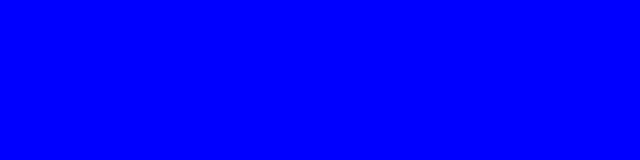
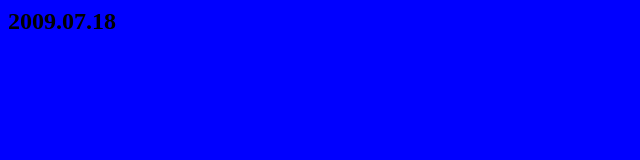
Before and after one commit to turcsanyigergo04/0319, a plain HTML site: page index.html in a window 1280 px wide. Shown: the whole page, without its empty margins (0-640 px from the left). Drawn offline with Linux system fonts and the light colour scheme.

Commit message:
Születés hozzáadva

```diff
--- a/index.html
+++ b/index.html
@@ -7,6 +7,6 @@
     <title>Document</title>
 </head>
 <body>
-
+    <h2>2009.07.18</h2>
 </body>
 </html>
```
